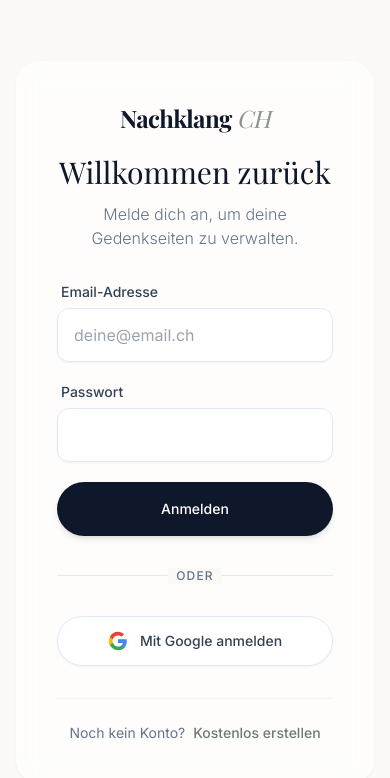
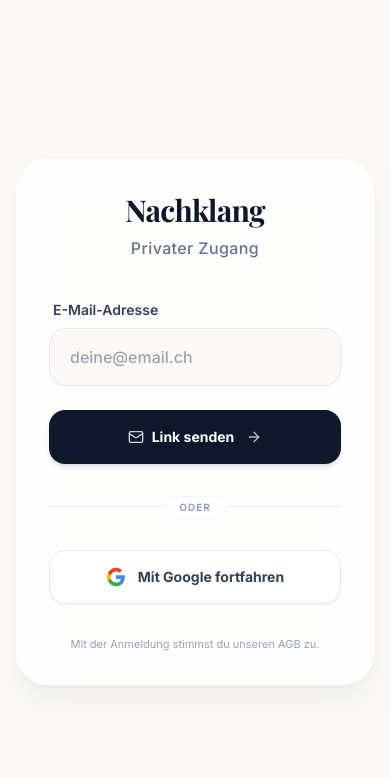
Before and after one commit to raph-mainweb/memorize, a Next.js app: page /auth/login in a window 390 px wide. Shown: the top 778 px of the page. Built offline with nearby package versions, Linux system fonts and the light colour scheme; a web font is replaced by a local one.

Commit message:
login umbau

```diff
--- a/src/app/auth/login/page.tsx
+++ b/src/app/auth/login/page.tsx
@@ -1,42 +1,40 @@
 import Link from 'next/link';
-import { login } from '../actions';
+import { Mail, ArrowRight, CheckCircle2 } from 'lucide-react';
 
-export default function LoginPage({ searchParams }: { searchParams: { error: string } }) {
+export default function LoginPage({ searchParams }: { searchParams: { error?: string, success?: string } }) {
+  const isSuccess = searchParams.success === 'true';
+
   return (
-    <div className="min-h-screen flex items-center justify-center bg-stone-50 py-12 px-4 sm:px-6 lg:px-8 relative overflow-hidden">
-      {/* Background decorations */}
-      <div className="absolute top-[-10%] right-[-10%] w-[500px] h-[500px] rounded-full bg-sage-100/40 blur-3xl -z-10" />
-      <div className="absolute bottom-[-10%] left-[-10%] w-[500px] h-[500px] rounded-full bg-stone-200/50 blur-3xl -z-10" />
+    <div className="min-h-screen bg-stone-50 flex items-center justify-center p-4 selection:bg-sage-200">
+      <div className="w-full max-w-md bg-white/80 backdrop-blur-xl p-8 sm:p-10 rounded-[2rem] shadow-xl shadow-stone-200/50 border border-white">
 
-      <div className="max-w-md w-full glass p-10 rounded-3xl animate-slide-up">
-        <div className="text-center mb-8">
-          <Link href="/" className="font-serif text-2xl font-bold tracking-tight text-slate-900 inline-block mb-3 hover:opacity-80 transition">
-            Nachklang <span className="text-sage-500 font-normal italic">CH</span>
-          </Link>
-          <h2 className="text-3xl font-serif text-slate-900 mt-2">Willkommen zurück</h2>
-          <p className="mt-3 text-slate-500 font-light">
-            Melde dich an, um deine Gedenkseiten zu verwalten.
-          </p>
+        <div className="text-center mb-10">
+          <Link href="/" className="font-serif text-3xl font-bold tracking-tight text-slate-900 inline-block mb-2">Nachklang</Link>
+          <p className="text-slate-500 font-medium tracking-wide">Privater Zugang</p>
         </div>
 
-        {searchParams?.error && (
-          <div className="bg-red-50 text-red-600 p-4 rounded-xl text-sm mb-6 text-center border border-red-100 shadow-sm">
-            E-Mail oder Passwort ist inkorrekt. Bitte versuche es erneut.
+        {isSuccess ? (
+             <div className="text-center bg-sage-50 rounded-2xl p-8 border border-sage-100 mb-8 mt-4">
+                <CheckCircle2 className="w-12 h-12 text-sage-600 mx-auto mb-5" />
+                <h3 className="text-xl font-serif text-slate-900 mb-3">Prüfe deinen Posteingang!</h3>
+                <p className="text-slate-600 text-sm leading-relaxed">Wir haben dir soeben einen sicheren, passwortlosen Session-Link geschickt. Klicke einfach darauf, um sicher ins Dashboard zu gelangen.</p>
+             </div>
+        ) : (
+             <>
+                {searchParams.error && (
+                  <div className="mb-6 p-4 bg-red-50 text-red-600 rounded-xl text-sm border border-red-100 text-center">
+                    Oops! Da ist etwas schiefgelaufen. Bitte versuche es noch einmal.
                   </div>
                 )}
 
-        <form className="space-y-5" action={login}>
+                <form action={async (formData) => { "use server"; const { sendMagicLink } = await import('../actions'); await sendMagicLink(formData); }}>
                   <div>
-            <label className="block text-sm font-medium text-slate-700 mb-1.5 ml-1">Email-Adresse</label>
-            <input name="email" type="email" required className="block w-full rounded-xl border-slate-200 shadow-sm focus:border-sage-500 focus:ring-sage-500 sm:text-sm bg-white/70 py-3.5 px-4 outline-none border transition hover:bg-white" placeholder="deine@email.ch" />
-          </div>
-          <div>
-            <label className="block text-sm font-medium text-slate-700 mb-1.5 ml-1">Passwort</label>
-            <input name="password" type="password" required className="block w-full rounded-xl border-slate-200 shadow-sm focus:border-sage-500 focus:ring-sage-500 sm:text-sm bg-white/70 py-3.5 px-4 outline-none border transition hover:bg-white" />
+                    <label className="block text-sm font-semibold text-slate-700 mb-2 ml-1">E-Mail-Adresse</label>
+                    <input name="email" type="email" required className="w-full px-5 py-4 bg-stone-50 border border-slate-200 rounded-2xl focus:ring-2 focus:ring-sage-400 focus:border-sage-400 focus:bg-white transition text-slate-900 font-medium" placeholder="deine@email.ch" />
                   </div>
 
-          <button type="submit" className="w-full flex justify-center py-4 px-4 border border-transparent rounded-full shadow-md text-sm font-medium text-white bg-slate-900 hover:bg-slate-800 transition mt-8 focus:ring-2 focus:ring-offset-2 focus:ring-slate-900">
-            Anmelden
+                  <button type="submit" className="w-full flex justify-center items-center gap-2 py-4 px-4 border border-transparent rounded-2xl shadow-md text-sm font-bold text-white bg-slate-900 hover:bg-slate-800 transition mt-6 focus:ring-2 focus:ring-offset-2 focus:ring-slate-900">
+                    <Mail className="w-4 h-4 text-slate-300" /> Link senden <ArrowRight className="w-4 h-4 ml-1 opacity-70" />
                   </button>
                 </form>
 
@@ -45,12 +43,12 @@ export default function LoginPage({ searchParams }: { searchParams: { error: str
                     <div className="w-full border-t border-slate-200"></div>
                   </div>
                   <div className="relative flex justify-center text-sm">
-            <span className="px-2 bg-stone-50 text-slate-500 text-xs uppercase tracking-widest font-medium">Oder</span>
+                    <span className="px-4 bg-white/80 text-slate-400 text-[10px] uppercase tracking-widest font-bold border border-slate-100 rounded-full">Oder</span>
                   </div>
                 </div>
 
                 <form action={async () => { "use server"; const { signInWithGoogle } = await import('../actions'); await signInWithGoogle(); }} className="mt-8">
-          <button type="submit" className="w-full flex justify-center items-center gap-3 py-3.5 px-4 border border-slate-200 rounded-full shadow-sm text-sm font-medium text-slate-700 bg-white hover:bg-stone-50 transition">
+                  <button type="submit" className="w-full flex justify-center items-center gap-3 py-4 px-4 border border-slate-200 rounded-2xl shadow-sm text-sm font-bold text-slate-700 bg-white hover:bg-stone-50 transition">
                     <svg className="w-5 h-5" viewBox="0 0 24 24" xmlns="http://www.w3.org/2000/svg">
                       <path d="M22.56 12.25c0-.78-.07-1.53-.2-2.25H12v4.26h5.92c-.26 1.37-1.04 2.53-2.21 3.31v2.77h3.57c2.08-1.92 3.28-4.74 3.28-8.09z" fill="#4285F4"/>
                       <path d="M12 23c2.97 0 5.46-.98 7.28-2.66l-3.57-2.77c-.98.66-2.23 1.06-3.71 1.06-2.86 0-5.29-1.93-6.16-4.53H2.18v2.84C3.99 20.53 7.7 23 12 23z" fill="#34A853"/>
@@ -58,15 +56,14 @@ export default function LoginPage({ searchParams }: { searchParams: { error: str
                       <path d="M12 5.38c1.62 0 3.06.56 4.21 1.64l3.15-3.15C17.45 2.09 14.97 1 12 1 7.7 1 3.99 3.47 2.18 7.07l3.66 2.84c.87-2.6 3.3-4.53 6.16-4.53z" fill="#EA4335"/>
                       <path d="M1 1h22v22H1z" fill="none"/>
                     </svg>
-            Mit Google anmelden
+                    Mit Google fortfahren
                   </button>
                 </form>
+             </>
+         )}
 
-        <div className="mt-8 text-center text-sm border-t border-slate-100 pt-6">
-          <span className="text-slate-500 mr-2">Noch kein Konto?</span>
-          <Link href="/auth/register" className="text-sage-600 hover:text-sage-500 font-medium transition">
-            Kostenlos erstellen
-          </Link>
+         <div className="mt-8 text-center text-[11px] text-slate-400">
+           Mit der Anmeldung stimmst du unseren AGB zu.
          </div>
       </div>
     </div>
--- a/src/app/auth/register/page.tsx
+++ /dev/null
@@ -1,74 +0,0 @@
-import Link from 'next/link';
-import { signup } from '../actions';
-
-export default function RegisterPage({ searchParams }: { searchParams: { error: string } }) {
-  return (
-    <div className="min-h-screen flex items-center justify-center bg-stone-50 py-12 px-4 sm:px-6 lg:px-8 relative overflow-hidden">
-      {/* Background decorations */}
-      <div className="absolute top-[-10%] right-[-10%] w-[500px] h-[500px] rounded-full bg-sage-100/40 blur-3xl -z-10" />
-      <div className="absolute bottom-[-10%] left-[-10%] w-[500px] h-[500px] rounded-full bg-stone-200/50 blur-3xl -z-10" />
-
-      <div className="max-w-md w-full glass p-10 rounded-3xl animate-slide-up">
-        <div className="text-center mb-8">
-          <Link href="/" className="font-serif text-2xl font-bold tracking-tight text-slate-900 inline-block mb-3 hover:opacity-80 transition">
-            Nachklang <span className="text-sage-500 font-normal italic">CH</span>
-          </Link>
-          <h2 className="text-3xl font-serif text-slate-900 mt-2">Konto erstellen</h2>
-          <p className="mt-3 text-slate-500 font-light">
-            Der erste Schritt zu einem unvergesslichen Andenken. Völlig unverbindlich.
-          </p>
-        </div>
-
-        {searchParams?.error && (
-          <div className="bg-red-50 text-red-600 p-4 rounded-xl text-sm mb-6 text-center border border-red-100 shadow-sm">
-            Registrierung fehlgeschlagen. Versuche ein anderes Passwort oder existiert das Konto bereits?
-          </div>
-        )}
-
-        <form className="space-y-5" action={signup}>
-          <div>
-            <label className="block text-sm font-medium text-slate-700 mb-1.5 ml-1">Email-Adresse</label>
-            <input name="email" type="email" required className="block w-full rounded-xl border-slate-200 shadow-sm focus:border-sage-500 focus:ring-sage-500 sm:text-sm bg-white/70 py-3.5 px-4 outline-none border transition hover:bg-white" placeholder="deine@email.ch" />
-          </div>
-          <div>
-            <label className="block text-sm font-medium text-slate-700 mb-1.5 ml-1">Passwort</label>
-            <input name="password" type="password" required minLength={6} className="block w-full rounded-xl border-slate-200 shadow-sm focus:border-sage-500 focus:ring-sage-500 sm:text-sm bg-white/70 py-3.5 px-4 outline-none border transition hover:bg-white" placeholder="Mindestens 6 Zeichen" />
-          </div>
-
-          <button type="submit" className="w-full flex justify-center py-4 px-4 border border-transparent rounded-full shadow-md text-sm font-medium text-white bg-slate-900 hover:bg-slate-800 transition mt-8 focus:ring-2 focus:ring-offset-2 focus:ring-slate-900">
-            Kostenlos registrieren
-          </button>
-        </form>
-
-        <div className="relative mt-8">
-          <div className="absolute inset-0 flex items-center">
-            <div className="w-full border-t border-slate-200"></div>
-          </div>
-          <div className="relative flex justify-center text-sm">
-            <span className="px-2 bg-stone-50 text-slate-500 text-xs uppercase tracking-widest font-medium">Oder</span>
-          </div>
-        </div>
-
-        <form action={async () => { "use server"; const { signInWithGoogle } = await import('../actions'); await signInWithGoogle(); }} className="mt-8">
-          <button type="submit" className="w-full flex justify-center items-center gap-3 py-3.5 px-4 border border-slate-200 rounded-full shadow-sm text-sm font-medium text-slate-700 bg-white hover:bg-stone-50 transition">
-            <svg className="w-5 h-5" viewBox="0 0 24 24" xmlns="http://www.w3.org/2000/svg">
-              <path d="M22.56 12.25c0-.78-.07-1.53-.2-2.25H12v4.26h5.92c-.26 1.37-1.04 2.53-2.21 3.31v2.77h3.57c2.08-1.92 3.28-4.74 3.28-8.09z" fill="#4285F4"/>
-              <path d="M12 23c2.97 0 5.46-.98 7.28-2.66l-3.57-2.77c-.98.66-2.23 1.06-3.71 1.06-2.86 0-5.29-1.93-6.16-4.53H2.18v2.84C3.99 20.53 7.7 23 12 23z" fill="#34A853"/>
-              <path d="M5.84 14.09c-.22-.66-.35-1.36-.35-2.09s.13-1.43.35-2.09V7.07H2.18C1.43 8.55 1 10.22 1 12s.43 3.45 1.18 4.93l2.85-2.22.81-.62z" fill="#FBBC05"/>
-              <path d="M12 5.38c1.62 0 3.06.56 4.21 1.64l3.15-3.15C17.45 2.09 14.97 1 12 1 7.7 1 3.99 3.47 2.18 7.07l3.66 2.84c.87-2.6 3.3-4.53 6.16-4.53z" fill="#EA4335"/>
-              <path d="M1 1h22v22H1z" fill="none"/>
-            </svg>
-            Mit Google fortfahren
-          </button>
-        </form>
-
-        <div className="mt-8 text-center text-sm border-t border-slate-100 pt-6">
-          <span className="text-slate-500 mr-2">Bereits ein Konto?</span>
-          <Link href="/auth/login" className="text-sage-600 hover:text-sage-500 font-medium transition">
-            Hier anmelden
-          </Link>
-        </div>
-      </div>
-    </div>
-  );
-}
```
Also changed, not shown: src/app/auth/actions.ts (+14 -27 lines). Lines whose indentation alone changed are shown as unchanged.
